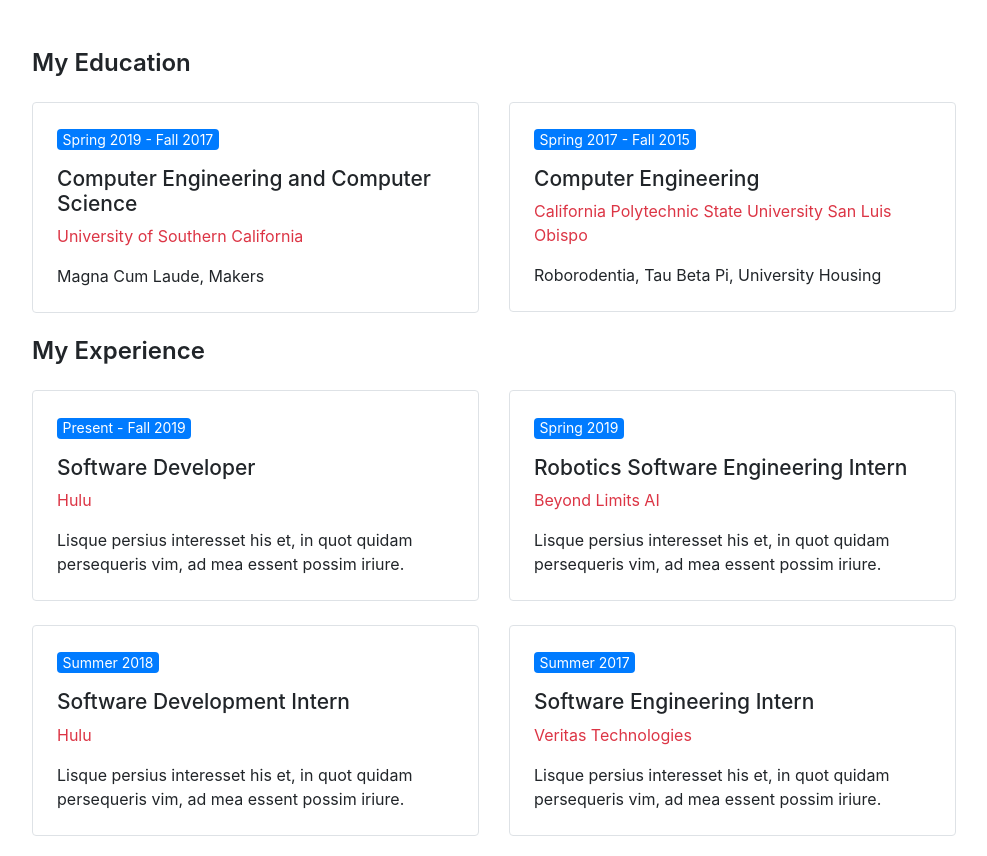
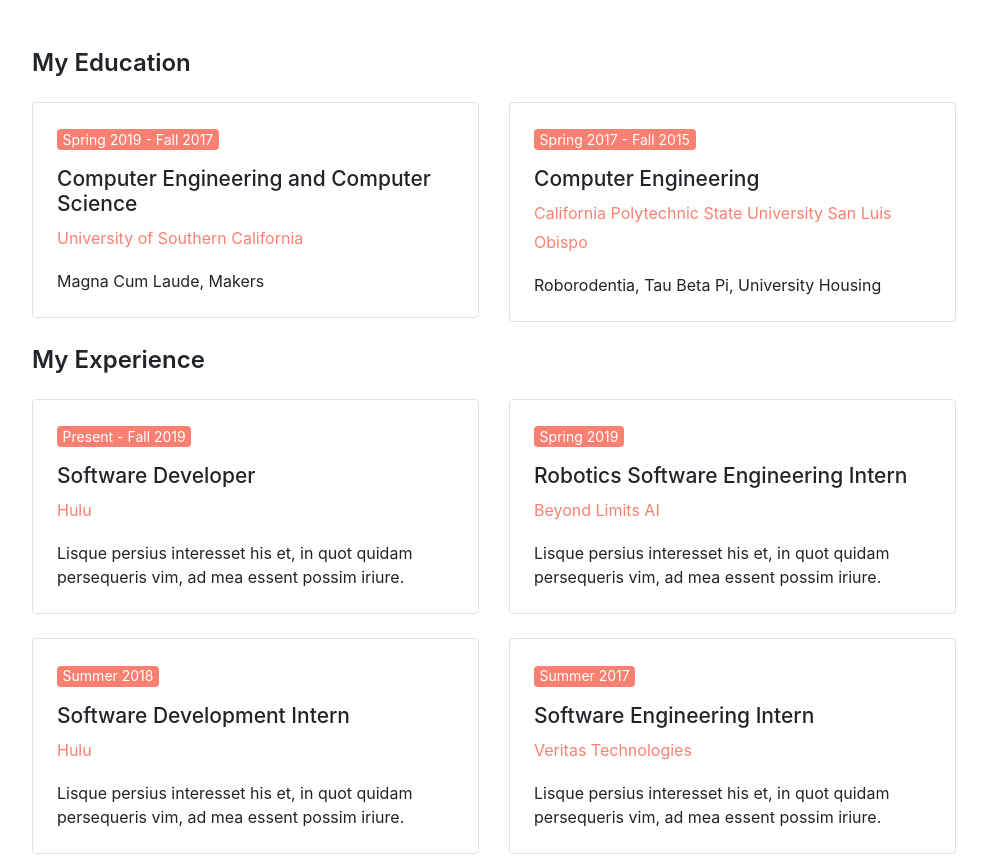
Before and after one commit to razugo/razugo.github.io, a React (Create React App) app: page / in a window 1280 px wide. Shown: the part 1680-2536 px from the top of the page, without its empty margins (276-1263 px from the left). Built offline with nearby package versions, Linux system fonts and the light colour scheme.

Commit message:
updating resume colors

```diff
--- /dev/null
+++ b/src/Components/css/ResumeTile.module.css
@@ -0,0 +1,25 @@
+.resumeTime {
+    background-color: var(--key-color);
+    font-weight: 400;
+    font-size: 0.875rem;
+    color: #fff;
+    display: inline-block;
+    padding: .25em .4em;
+    line-height: 1;
+    border-radius: .25rem;
+    margin-top: 0;
+    margin-bottom: 1rem;
+    box-sizing: border-box;
+}
+
+.resumeCompany {
+    color: var(--key-color);
+    font-size: 1rem;
+    font-weight: 400;
+    text-align: left;
+    box-sizing: border-box;
+    margin-top: 0;
+    margin-bottom: 1rem;
+    line-height: 1.8;
+
+}
--- a/src/Components/js/ResumeTile.js
+++ b/src/Components/js/ResumeTile.js
@@ -1,4 +1,6 @@
 import React from 'react';
+
+import moduleClasses from '../css/ResumeTile.module.css';
 
 function resumetile(props) {
 
@@ -10,9 +12,9 @@
     return (
         <div class="col-md-6">
             <div className="bg-white border rounded p-4 mb-4">
-                <p className="badge badge-primary text-2 font-weight-400">{ time }</p>
+                <p className={ moduleClasses.resumeTime }>{ time }</p>
                 <h3 className="text-5">{ position }</h3>
-                <p className="text-danger">{ company }</p>
+                <p className={ moduleClasses.resumeCompany }>{ company }</p>
                 <p className="mb-0">{ description }</p>
             </div>
         </div>
```
